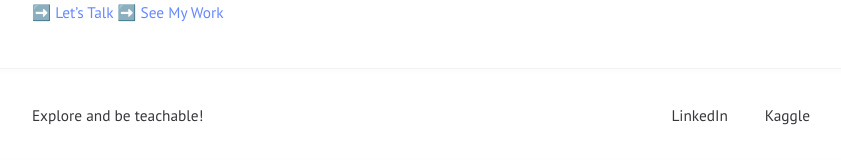
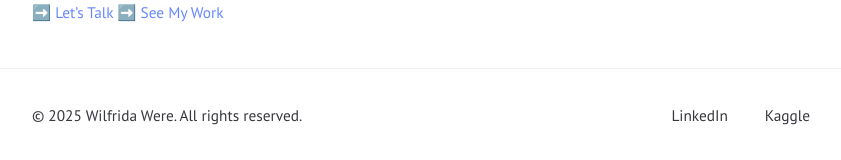
Before and after one commit to Wilfrida-Were/website, a Jekyll site: the page built from index.md, in a window 1280 px wide. Shown: the part 902-1062 px from the top of the page, without its empty margins (219-1060 px from the left). Built offline with Jekyll 4.4.1, drawn with Linux system fonts in a browser that asks for light colours.

Commit message:
Update _config.yml

```diff
--- a/_config.yml
+++ b/_config.yml
@@ -1,6 +1,7 @@
 title: "Wilfrida Were"
 author: "Wilfrida Were"
-description: "Explore and be teachable!"
+# description: "Explore and be teachable!"
+description: "© 2025 Wilfrida Were. All rights reserved."
 permalink: /:title/
 lang: "en"
 excerpt_separator: "\n\n\n"
```
